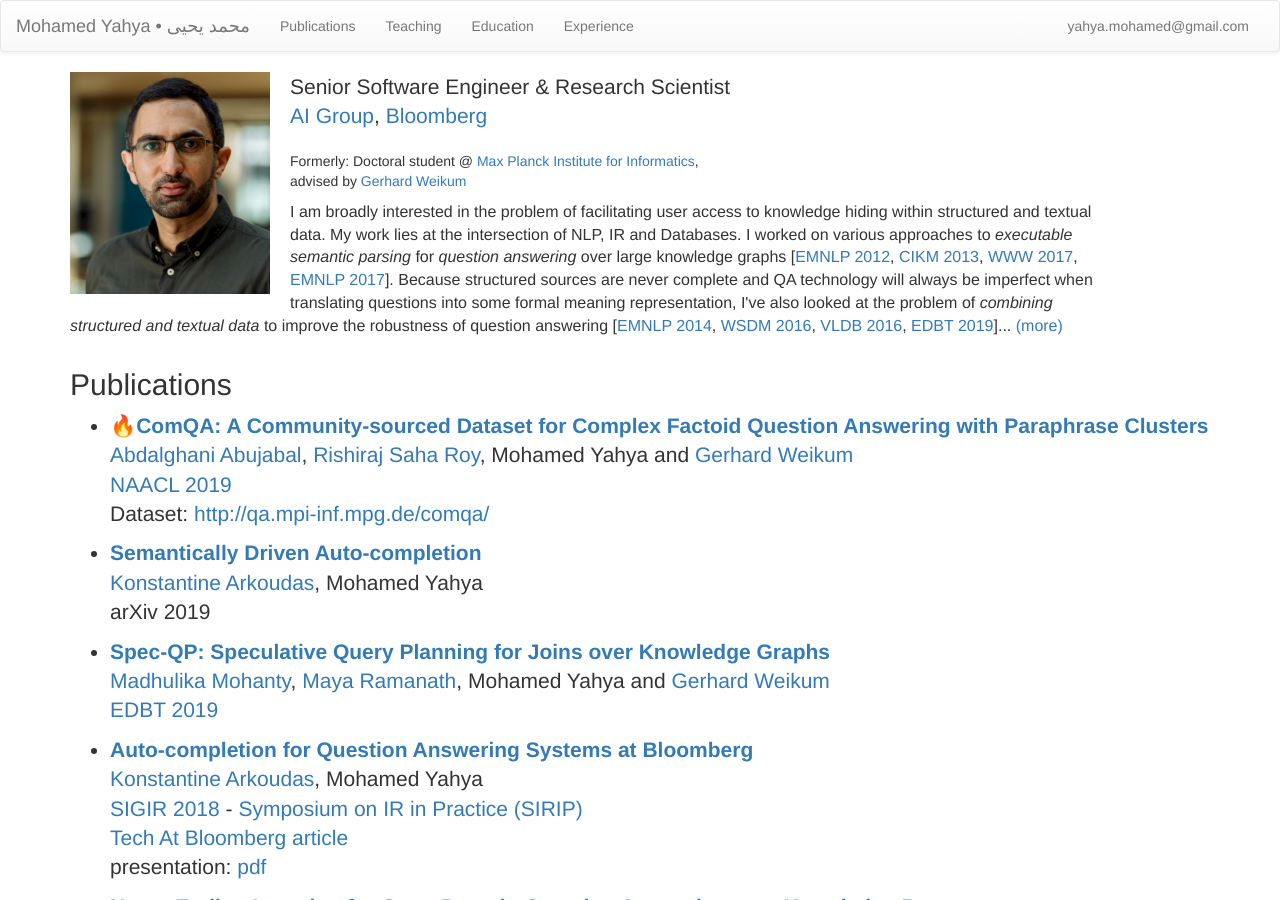
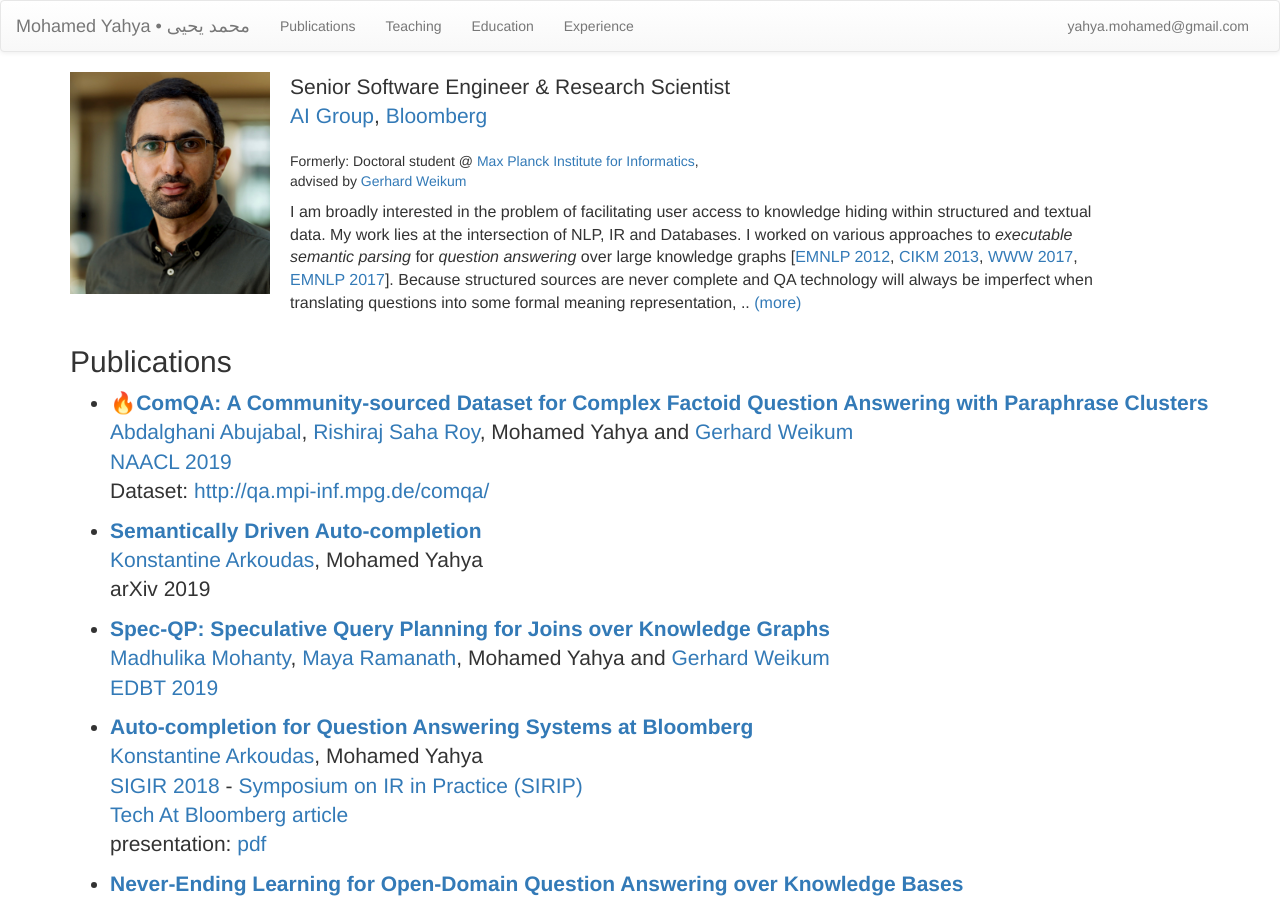
Before and after one commit to myahya/myahya.github.io, a Jekyll site: the page index.html, which Jekyll copies as it is, in a window 1280 px wide and 900 px high. Built offline with Jekyll 4.4.1, drawn with Linux system fonts in a browser that asks for light colours; nearby versions of some CDN libraries.

Commit message:
Overview

```diff
--- a/index.html
+++ b/index.html
@@ -82,9 +82,9 @@
                     and textual data. My work lies at the intersection of NLP, IR and Databases. I worked on various approaches to <i>executable semantic
                     parsing</i> for <i>question answering</i> over large knowledge graphs  [<a href="http://www.aclweb.org/anthology/D12-1035">EMNLP 2012</a>, <a href="publications/qa-over-kb-cikm2013.pdf">CIKM 2013</a>, <a href="publications/quint-abujabal-www2017.pdf">WWW 2017</a>, <a href="publications/quint-demo-abujabal-emnlp2017.pdf">EMNLP 2017</a>]. Because structured sources are never complete and
                     QA technology will always be imperfect when translating questions into some
-                    formal meaning representation, I've also looked at the problem of
-                    <i>combining structured and textual data</i> to improve the robustness of question answering [<a href="http://www.aclweb.org/anthology/D/D14/D14-1038.pdf">EMNLP 2014</a>, <a href="https://dl.acm.org/citation.cfm?id=2835795">WSDM 2016</a>, <a href="http://www.vldb.org/pvldb/vol9/p1521-yahya.pdf">VLDB 2016</a>, <a href="https://openproceedings.org/2019/conf/edbt/EDBT19_paper_50.pdf">EDBT 2019</a>].<span id="overview-dots">..</span>
-                    <span id="overview-rest" style="display: none"><!--, including
+                    formal meaning representation, <span id="overview-dots">..</span>
+                    <span id="overview-rest" style="display: none">I've also looked at the problem of
+                    <i>combining structured and textual data</i> to improve the robustness of question answering [<a href="http://www.aclweb.org/anthology/D/D14/D14-1038.pdf">EMNLP 2014</a>, <a href="https://dl.acm.org/citation.cfm?id=2835795">WSDM 2016</a>, <a href="http://www.vldb.org/pvldb/vol9/p1521-yahya.pdf">VLDB 2016</a>, <a href="https://openproceedings.org/2019/conf/edbt/EDBT19_paper_50.pdf">EDBT 2019</a>].<!--, including
                     some systems aspects of this problem for efficiency [<a href="https://openproceedings.org/2019/conf/edbt/EDBT19_paper_50.pdf">EDBT 2019</a>].-->
                     I've also worked on the problem of deploying QA systems starting with
                     very little training data through a <i>never ending learning</i> approach [<a href="publications/neqa-abujabal-www2018.pdf">WWW 2018</a>].
```
